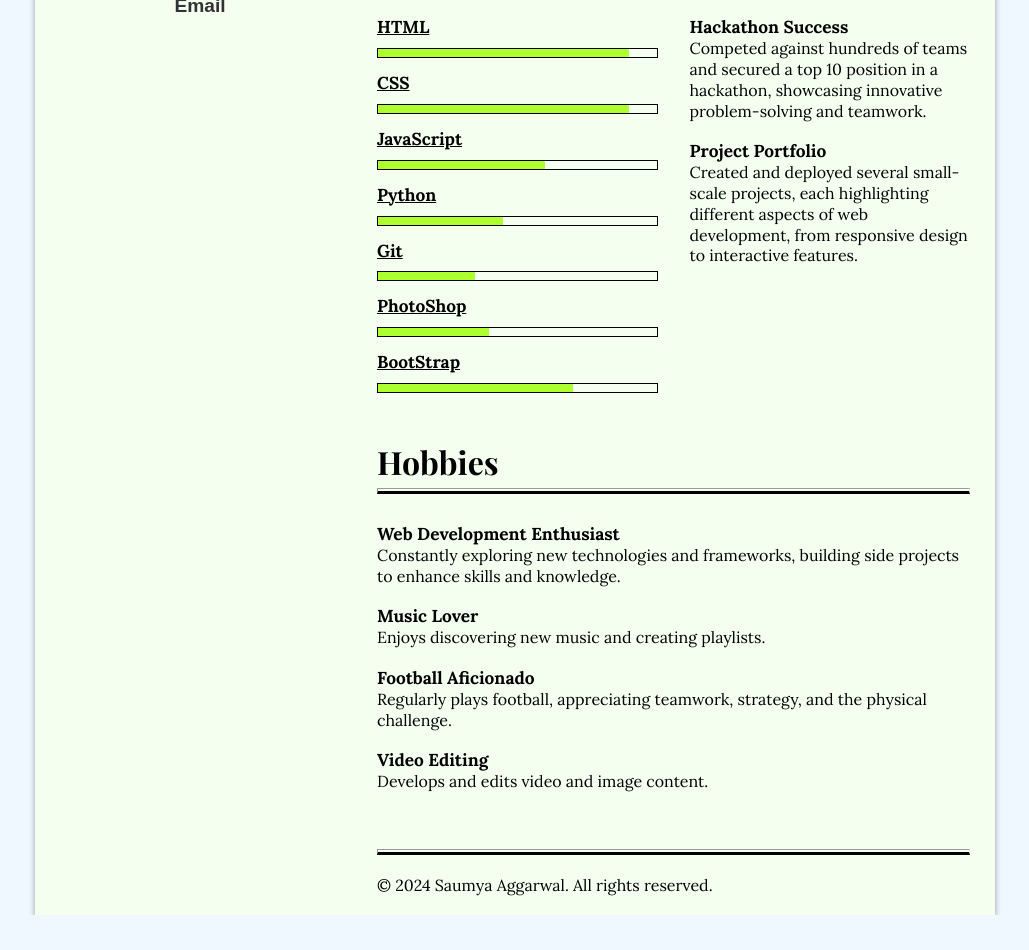
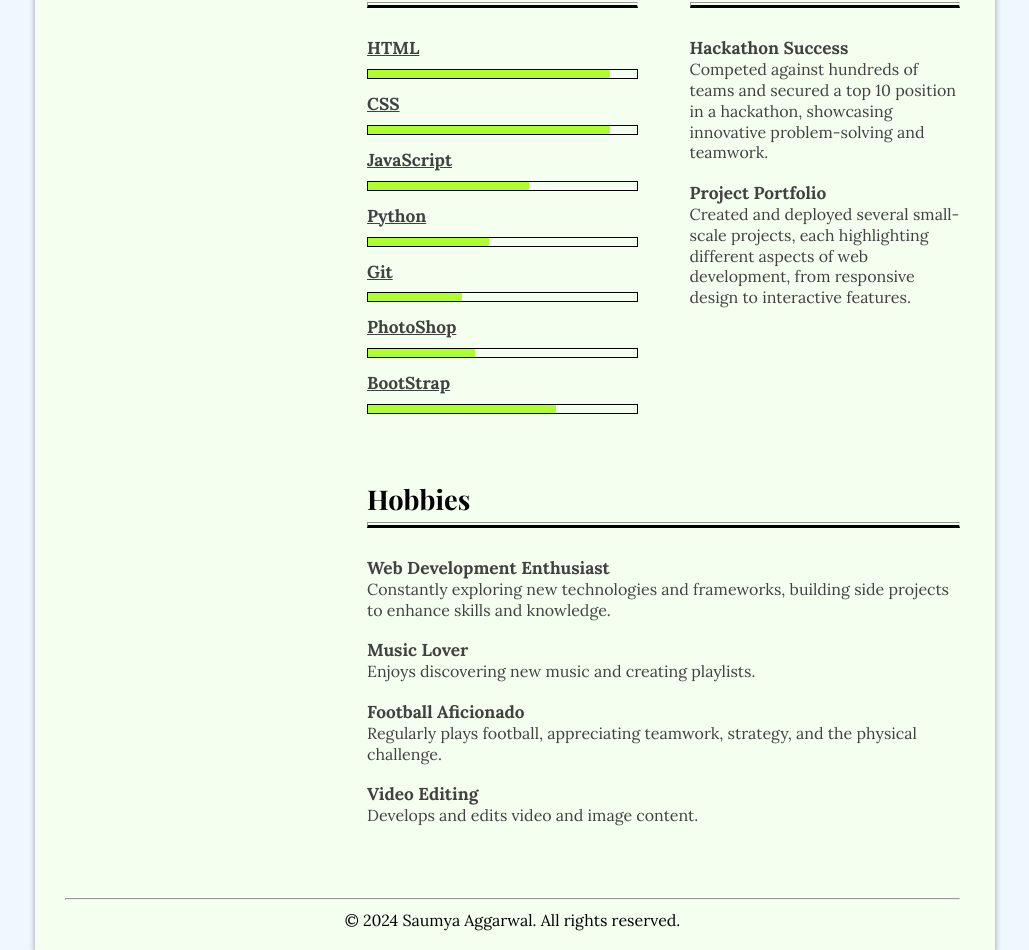
Before and after one commit to Saumya-Aggarwal/Profile-page, a plain HTML site: page index.html in a window 1280 px wide. Shown: the part 665-1615 px from the top of the page, without its empty margins (125-1154 px from the left). Before the commit the page ends 1580 px from the top, so only its background shows below. Drawn offline with nearby package versions, Linux system fonts and the light colour scheme.

Commit message:
transition and all

```diff
--- a/index.html
+++ b/index.html
@@ -156,7 +156,7 @@
         </div>
       </div>
       <div class="footer item">
-        <hr class="alternate-heading" />
+        <hr class="footer" />
         <footer>
           <div class="footer-content">
             <p>&copy; 2024 Saumya Aggarwal. All rights reserved.</p>
--- a/styles.css
+++ b/styles.css
@@ -7,6 +7,7 @@ body {
   background-color: aliceblue;
   font-family: "Lora", serif;
   font-size: 1rem;
+  color: #414141;
 }
 strong {
   font-size: 1.08rem;
@@ -21,15 +22,16 @@ strong {
   grid-template-columns: 1fr 2fr 2fr;
   grid-template-rows: 70px auto auto auto auto;
   gap: 2rem;
-  padding-top: 50px;
+  padding-top: 35px;
   padding-left: 20px;
   padding-right: 25px;
   box-shadow: rgba(0, 0, 0, 0.16) 0px 3px 6px, rgba(0, 0, 0, 0.23) 0px 3px 6px;}
 h2 {
   font-family: "Playfair Display", serif;
-  font-size: 2rem;
+  font-size: 1.7rem;
   margin: 0%;
   padding: 0%;
+  color: #000000;
 }
 
 footer {
@@ -44,7 +46,7 @@ footer {
 .profile {
   display: flex;
   flex-direction: column;
-  grid-row: span 5;
+  grid-row: span 4;
   position: sticky;
   align-items: center;
   top: 10px;
@@ -79,13 +81,16 @@ img:hover{
   flex-direction: column;
   justify-content: center;
   align-items: center;
-  gap: 20px;
 }
 .link-container a button {
-  color: #333;
   text-decoration: none;
   font-size: 1.2rem;
   font-weight: 600;
+  padding: 10px 20px;
+  color: rgb(255, 112, 112);
+}
+a{
+    margin-top: 10px;
 }
 .name-info {
   grid-column: span 2;
@@ -100,12 +105,41 @@ img:hover{
   grid-column: span 2;
 }
 .footer {
-  grid-column: span 2;
+  grid-column: span 3;
+  text-align: center;
+margin-bottom: 0;
+}
+footer{
+    padding-block: 10px; /** applied to footer tag which has default padding of 20px*/
+}
+
+.experience , .education {
+    margin-top: 20px;
 }
 
 .item {
-  height: fit-content; /* Adjust the minimum height as needed */
+  height: fit-content;
+  /*Adjusttheminimumheightasneeded*/padding: 10px;
+  border-radius: 10px;
+  -webkit-border-radius: 10px;
+  -moz-border-radius: 10px;
+  -ms-border-radius: 10px;
+  -o-border-radius: 10px;
+
 }
+.item:not(.footer, .profile){ /* for not applying on footer and profile*/
+    transition: transform 0.3s,box-shadow 0.3s;
+    -webkit-transition: transform 0.3s,box-shadow 0.3s;
+    -moz-transition: transform 0.3s,box-shadow 0.3s;
+    -ms-transition: transform 0.3s,box-shadow 0.3s;
+    -o-transition: transform 0.3s,box-shadow 0.3s;
+    &:hover{
+        transform:scale(1.05);
+        box-shadow: rgba(60, 64, 67, 0.3) 0px 1px 2px 0px, rgba(60, 64, 67, 0.15) 0px 2px 6px 2px;
+        -webkit-transform:scale(1.05);
+        -moz-transform:scale(1.05);}
+}
+
 button {
   background-color: transparent;
   text-align: center;
@@ -135,7 +169,7 @@ button:active{
     scale: 0.95;
     background-color: #00000022;
 }
-hr {
+hr:not(.footer){
   width: 100%;
   border-bottom: 3px solid black;
   padding-bottom: 2px;
@@ -186,3 +220,8 @@ hr {
 #ps{
     width: 40%;
 }
+h1{
+    color: #000000  ;
+}
+/* ! MAKING the website responsive */
+@media
```
